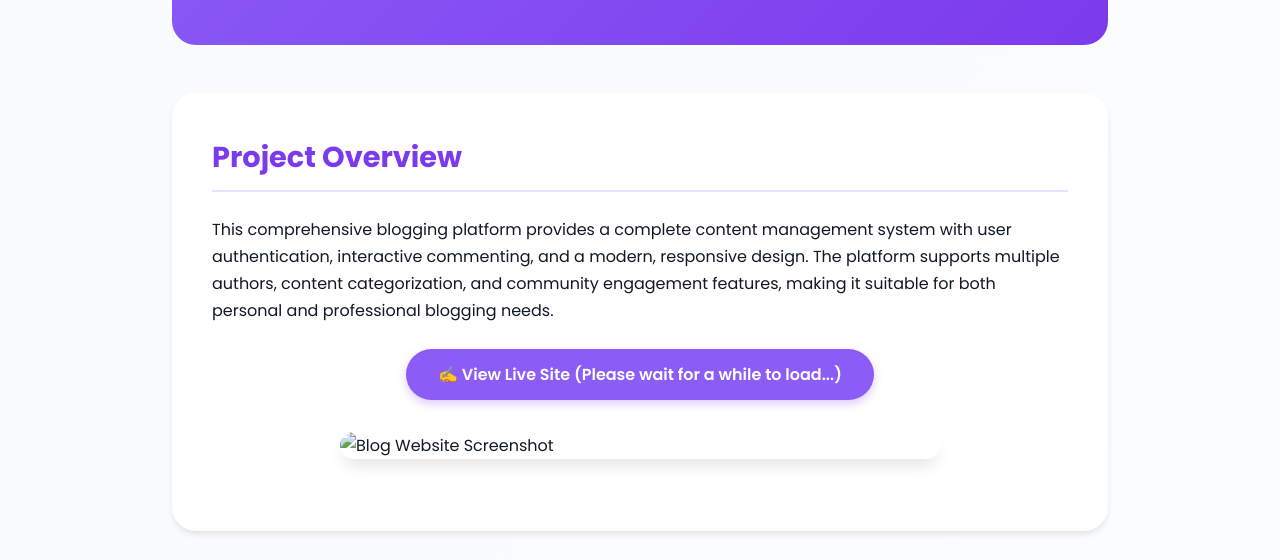
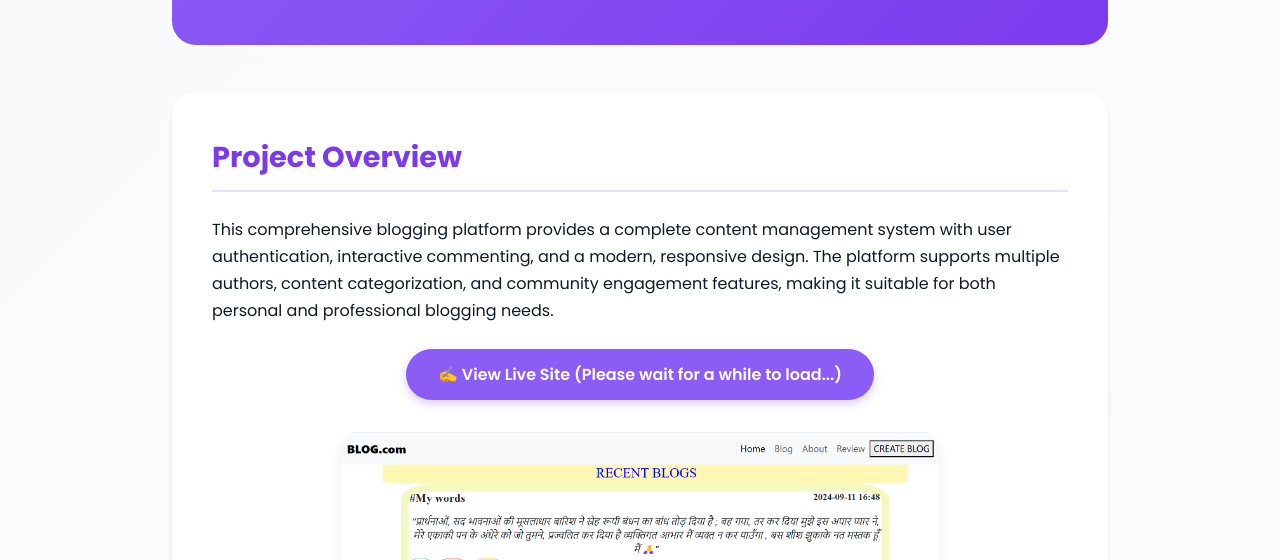
Before and after one commit to i-satyamsaurabh/My-Portfolio, a plain HTML site: page blog-details.html in a window 1280 px wide. Shown: the part 197-757 px from the top of the page. Drawn offline with Linux system fonts and the light colour scheme; the site is published under a folder, as on GitHub Pages, so addresses that start at the root find nothing.

Commit message:
Update blog-details.html

```diff
--- a/blog-details.html
+++ b/blog-details.html
@@ -236,7 +236,7 @@
                     Site (Please wait for a while to load...)</a>
             </div>
 
-            <img src="/pic1.png" alt="Blog Website Screenshot" class="project-image">
+            <img src="pic1.png" alt="Blog Website Screenshot" class="project-image">
         </div>
 
         <div class="content-section">
@@ -355,4 +355,5 @@
     </div>
 </body>
 
+
 </html>
```
